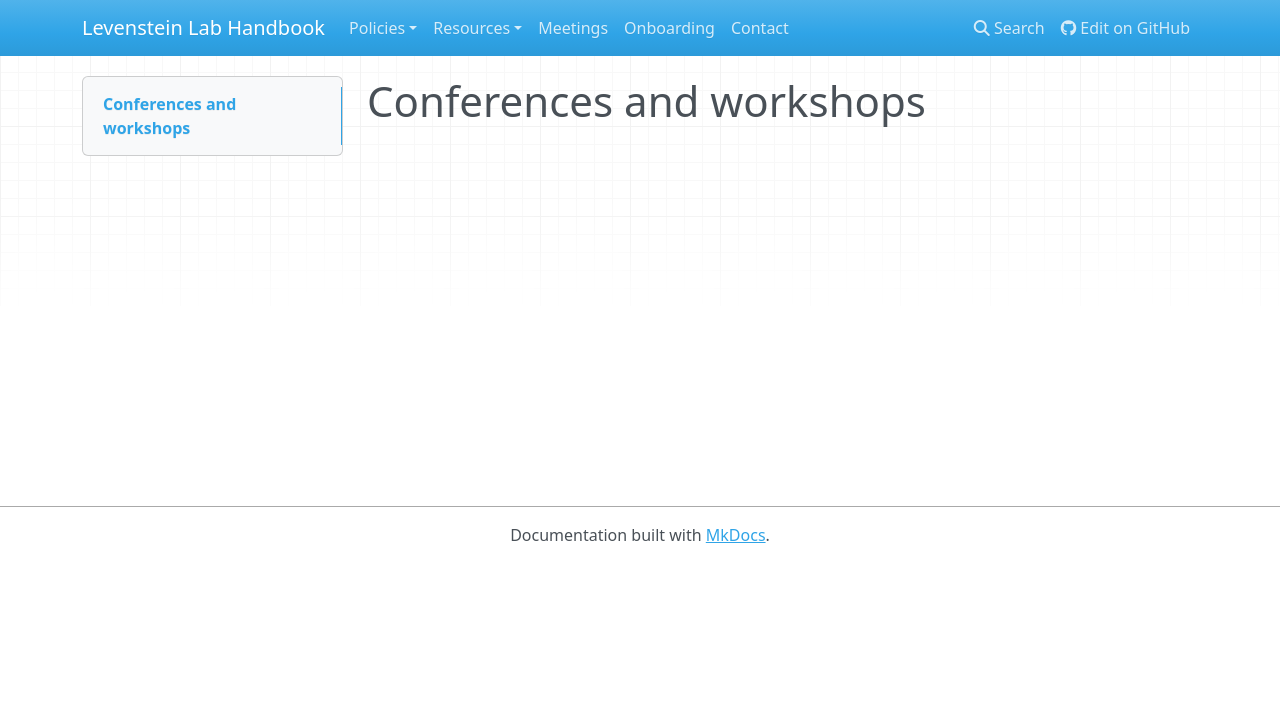
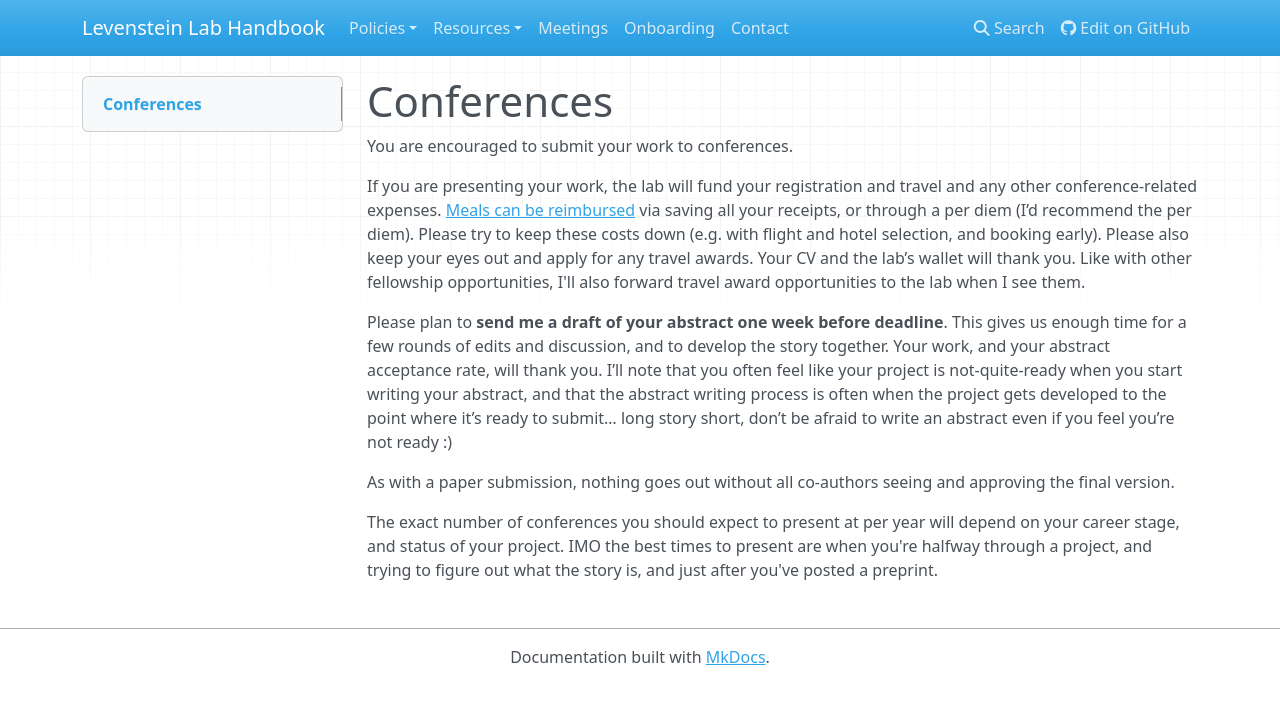
Before and after one commit to LevensteinLab/Lab-Handbook, an MkDocs documentation site: the page built from docs/Policies/conferences_workshops.md, in a window 1280 px wide. Shown: the top 704 px of the page. Built offline with MkDocs 1.6.1, drawn with Linux system fonts in a browser that asks for light colours; nearby versions of some CDN libraries.

Commit message:
Revise conferences and workshops policy
Added guidelines for conference submissions and funding.

```diff
--- a/docs/Policies/conferences_workshops.md
+++ b/docs/Policies/conferences_workshops.md
@@ -1 +1,11 @@
-# Conferences and workshops
+# Conferences
+
+You are encouraged to submit your work to conferences.
+
+If you are presenting your work, the lab will fund your registration and travel and any other conference-related expenses. [Meals can be reimbursed](https://your.yale.edu/policies-procedures/3301-travel-university-business#3301.5) via saving all your receipts, or through a per diem (I’d recommend the per diem). Please try to keep these costs down (e.g. with flight and hotel selection, and booking early). Please also keep your eyes out and apply for any travel awards. Your CV and the lab’s wallet will thank you. Like with other fellowship opportunities, I'll also forward travel award opportunities to the lab when I see them.
+
+Please plan to **send me a draft of your abstract one week before deadline**. This gives us enough time for a few rounds of edits and discussion, and to develop the story together. Your work, and your abstract acceptance rate, will thank you. I’ll note that you often feel like your project is not-quite-ready when you start writing your  abstract, and that the abstract writing process is often when the project gets developed to the point where it’s ready to submit… long story short, don’t be afraid to write an abstract even if you feel you’re not ready :)
+
+As with a paper submission, nothing goes out without all co-authors seeing and approving the final version.
+
+The exact number of conferences you should expect to present at per year will depend on your career stage, and status of your project. IMO the best times to present are when you're halfway through a project, and trying to figure out what the story is, and just after you've posted a preprint.
```
